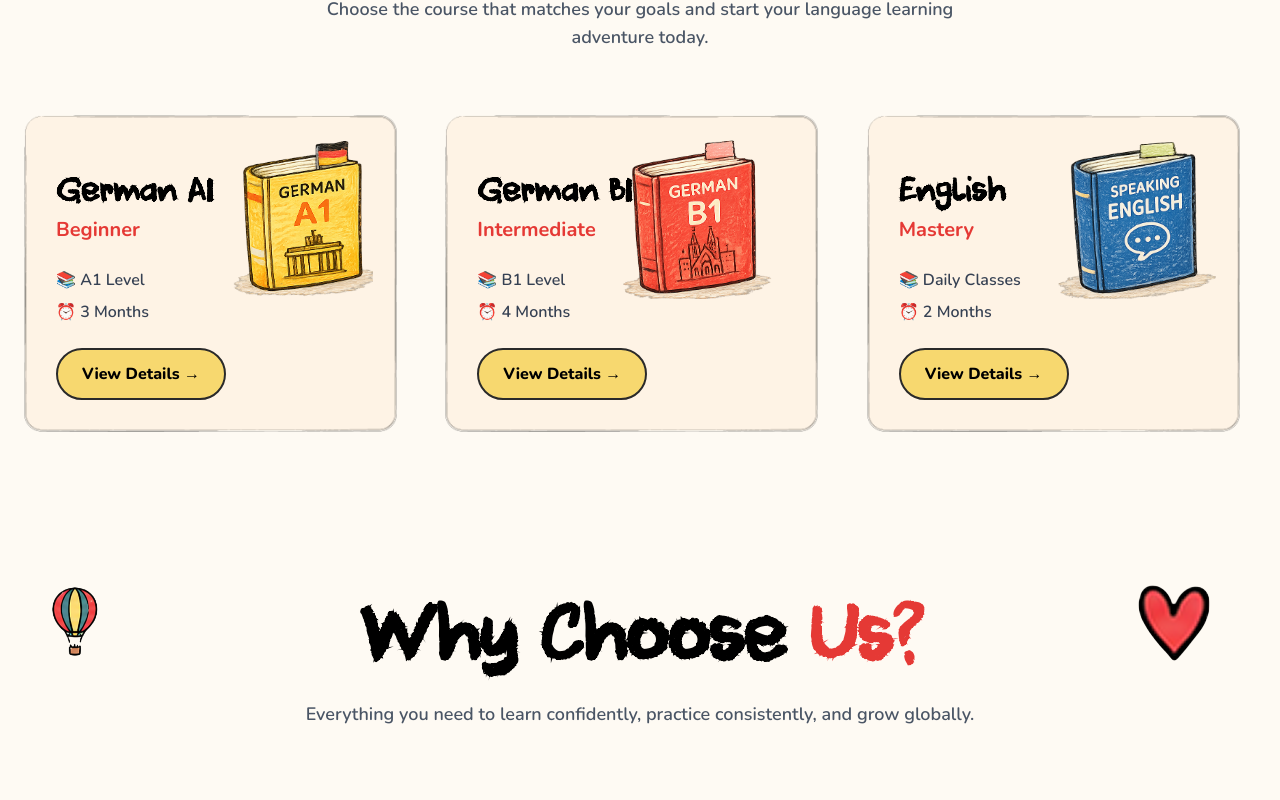
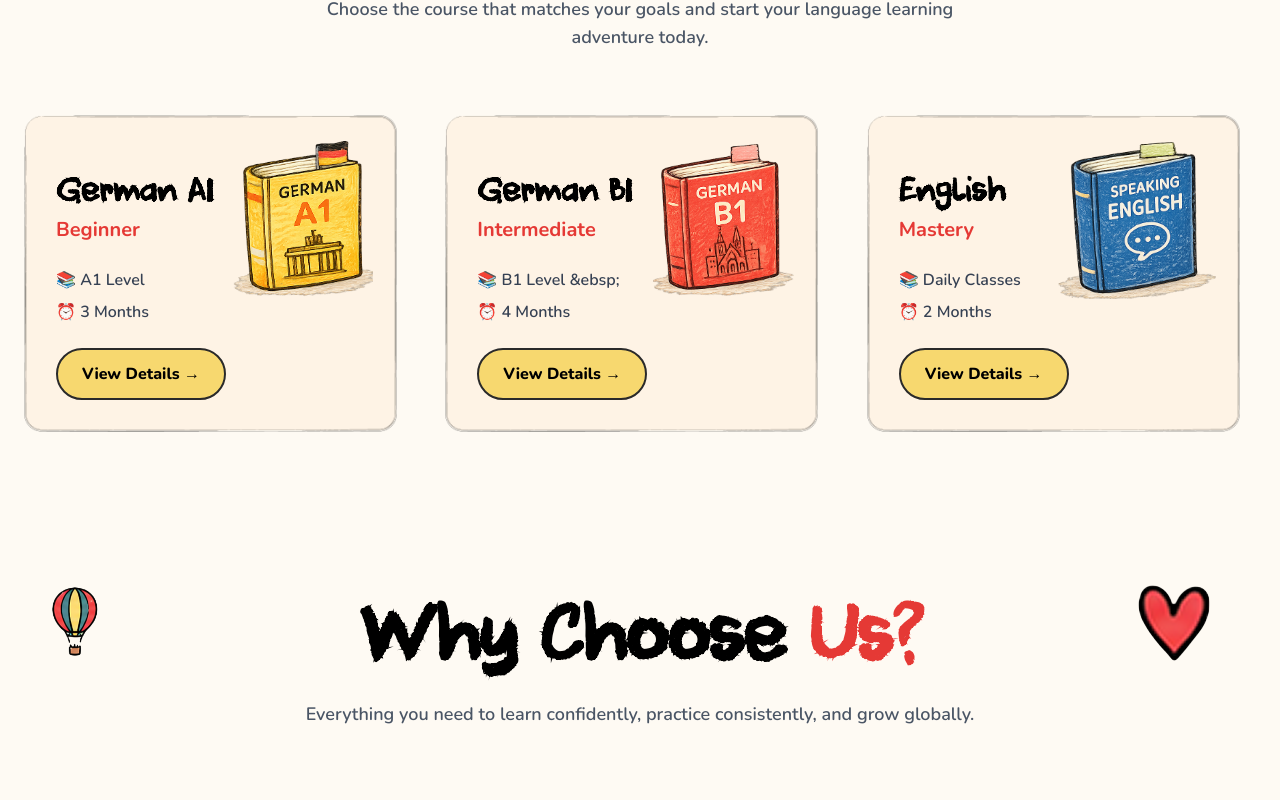
Before and after one commit to mitron8/lingova, a Next.js app: page / in a window 1280 px wide. Shown: the part 2200-3000 px from the top of the page. Built offline with nearby package versions, Linux system fonts and the light colour scheme.

Commit message:
fixed book png

```diff
--- a/app/Components/FeaturedCourses.js
+++ b/app/Components/FeaturedCourses.js
@@ -13,8 +13,8 @@ const courses = [
     title: "German B1",
     subtitle: "Intermediate",
     duration: "4 Months",
-    level: "B1 Level",
-    drag:"/doodles/b1.png"
+    level: "B1 Level &ebsp;",
+    drag:"/doodles/bone.png"
   },
   {
     title: "English",
--- a/app/Components/Testimonials.js
+++ b/app/Components/Testimonials.js
@@ -43,7 +43,7 @@ const Testimonials = () => {
 
 
 
-      {/* Heading */}
+      {/* Heading
       <div className="text-center max-w-3xl mx-auto">
         <span className="font-bold text-red-700 uppercase tracking-widest">
           Testimonials
```
Also changed, not shown: public/doodles/bone.png (added).
